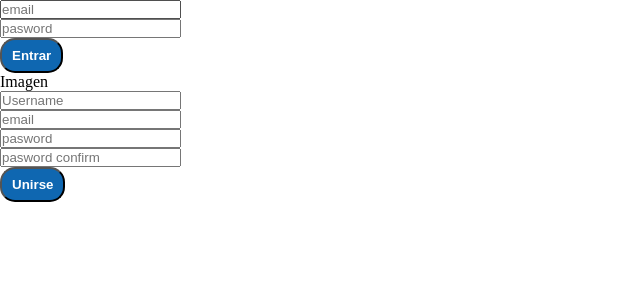
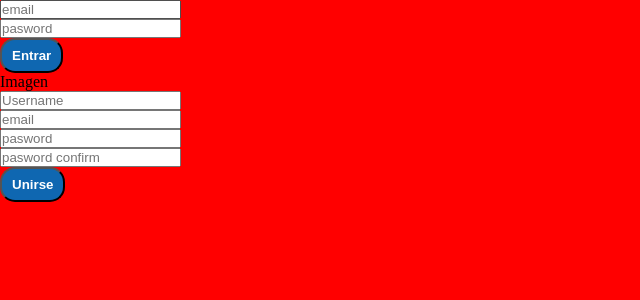
Before and after one commit to LuisArielRetanaHernadez/chat_mabi, a React (Vite) app: page /login in a window 1280 px wide. Shown: the top 300 px of the page, without its empty margins (0-640 px from the left). Built offline with nearby package versions, Linux system fonts and the light colour scheme; no server answers.

Commit message:
agregando ancho y alto total del viewport y un display flex al auth

```diff
--- a/src/pages/Auth/auth.style.css
+++ b/src/pages/Auth/auth.style.css
@@ -0,0 +1,6 @@
+.auth {
+  width: 100%;
+  height: 100vh;
+  background-color: red;
+  display: flex;
+}
```
